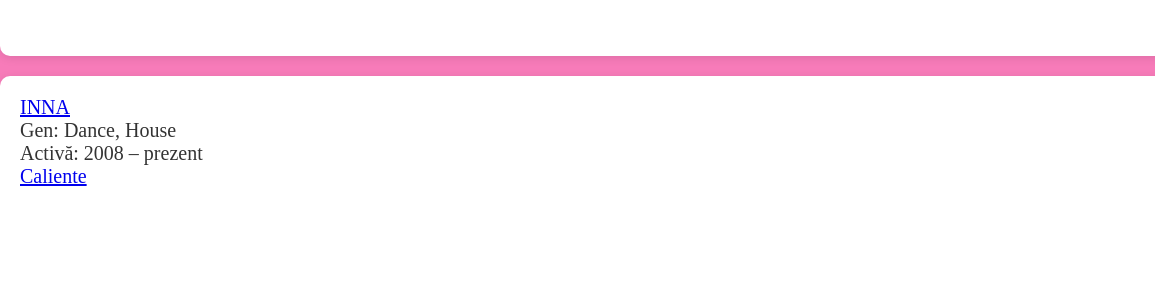
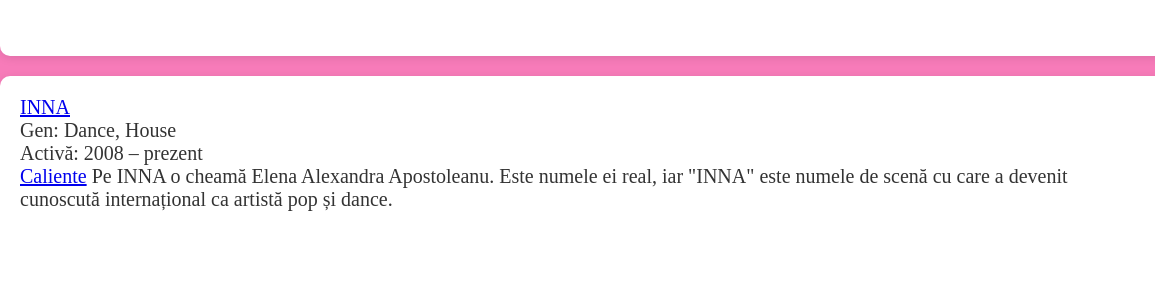
Before and after one commit to TulacMelisa/Erasmus-, a plain HTML site: page index.html in a window 1280 px wide. Shown: the part 302-606 px from the top of the page, 0-1155 px from the left. Drawn offline with Linux system fonts and the light colour scheme.

Commit message:
Update index.html

```diff
--- a/index.html
+++ b/index.html
@@ -39,6 +39,9 @@
       Gen: Dance, House<br>
       Activă: 2008 – prezent<br>
       <a href="https://www.youtube.com/watch?v=Rpc8pTvNHwA&list=RDRpc8pTvNHwA&start_radio=1" >Caliente</a>
+        Pe INNA o cheamă Elena Alexandra Apostoleanu.
+Este numele ei real, iar "INNA" este numele de scenă cu care a devenit cunoscută internațional ca artistă pop și dance.
+
     </div>
   </div>
 
```
